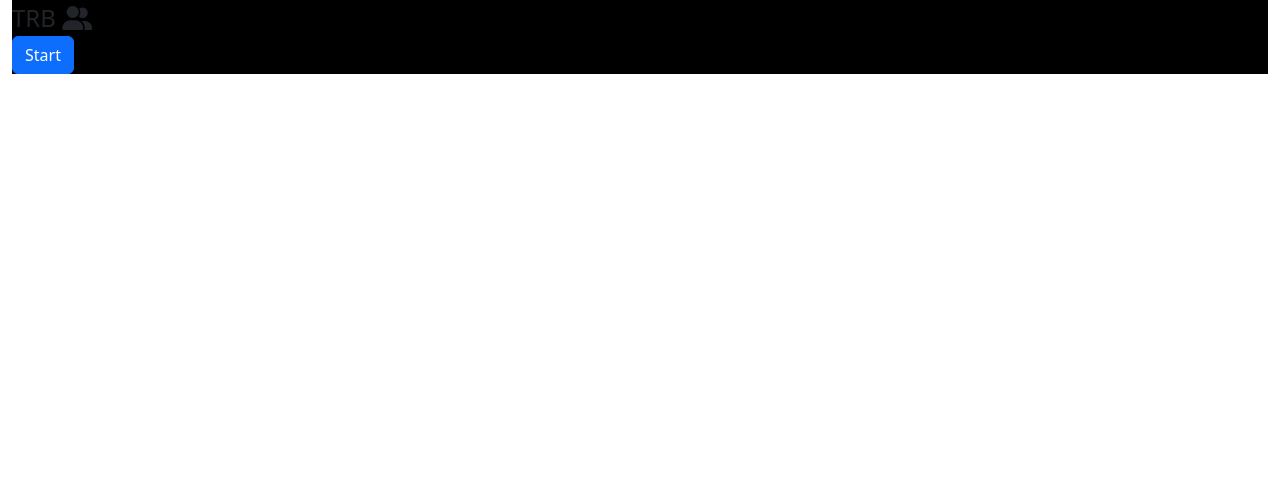
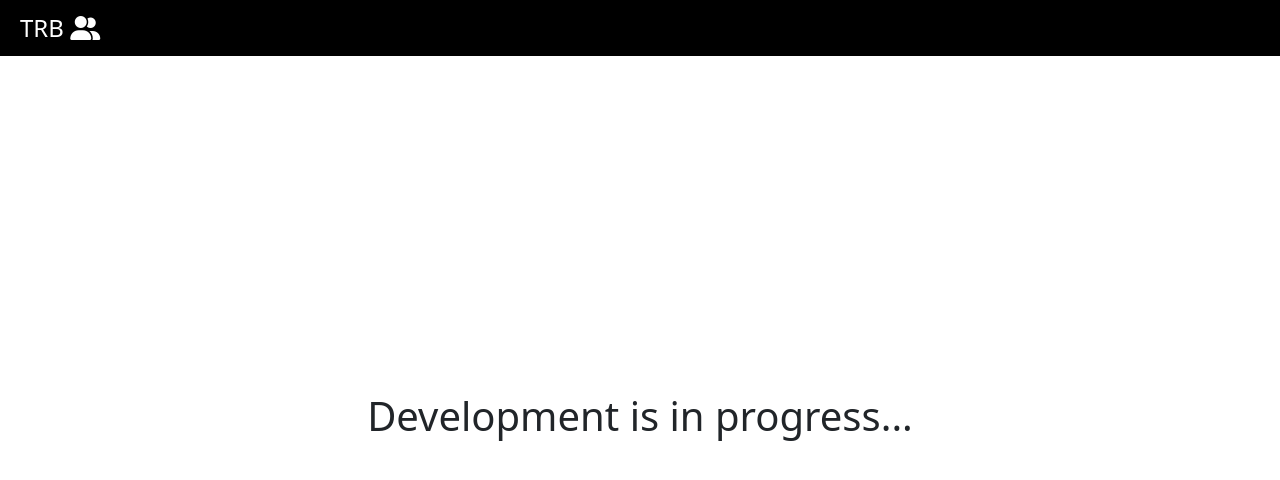
Before and after one commit to Xtian69420/TRB-event, a plain HTML site: page src/pages/dashboard.html in a window 1280 px wide. Drawn offline with nearby package versions, Linux system fonts and the light colour scheme.

Commit message:
addded back

```diff
--- a/src/pages/dashboard.html
+++ b/src/pages/dashboard.html
@@ -9,12 +9,20 @@
     <script src="https://kit.fontawesome.com/22dc8d85a3.js" crossorigin="anonymous"></script>
 </head>
 <body>
-    <div class="container-fluid">
+    <div class="container1">
         <nav>
-            <p class="logo fs-4 m-0">TRB <i class="fa-solid fa-user-group"></i></p>
-            <button class="btn btn-primary">Start</button>
+            <p class="logo fs-4 m-0" onclick="index()">TRB <i class="fa-solid fa-user-group"></i></p>
         </nav>
+
+        <section>
+            <h1>Development is in progress...</p>
+        </section>
     </div>
     <script src="https://cdn.jsdelivr.net/npm/bootstrap@5.3.3/dist/js/bootstrap.bundle.min.js"></script>
+    <script>
+        function index(){
+            location.href = "../../../index.html"
+        }
+    </script>
 </body>
 </html>
--- a/src/styles/dashboard.css
+++ b/src/styles/dashboard.css
@@ -1,14 +1,42 @@
-*{
+* {
     margin: 0;
     padding: 0;
     box-sizing: border-box;
 }
 
-html, body{
+html, body {
+    width: 100%;
+    height: 100%;
+}
+
+.container1 {
+    display: flex;
+    flex-direction: column;
+    height: 100%;
     width: 100%;
 }
 
-nav{
+.logo{
+    cursor: pointer;
+}
+
+nav {
     background-color: black;
-    width: 100%;
+    color: white;
+    display: flex;
+    justify-content: space-between;
+    align-items: center;
+    padding: 10px 20px;
 }
+
+.logo {
+    color: white;
+}
+
+section {
+    flex: 1;
+    display: flex;
+    justify-content: center;
+    align-items: center;
+    text-align: center;
+}
--- a/src/styles/style.css
+++ b/src/styles/style.css
@@ -26,6 +26,9 @@ body {
     box-shadow: 15px 20px 25px black;
 }
 
+.logo{
+    cursor: pointer;
+}
 .carousel-item img {
     object-fit: cover;
 }
```
Also changed, not shown: index.html (+12 -3 lines).
